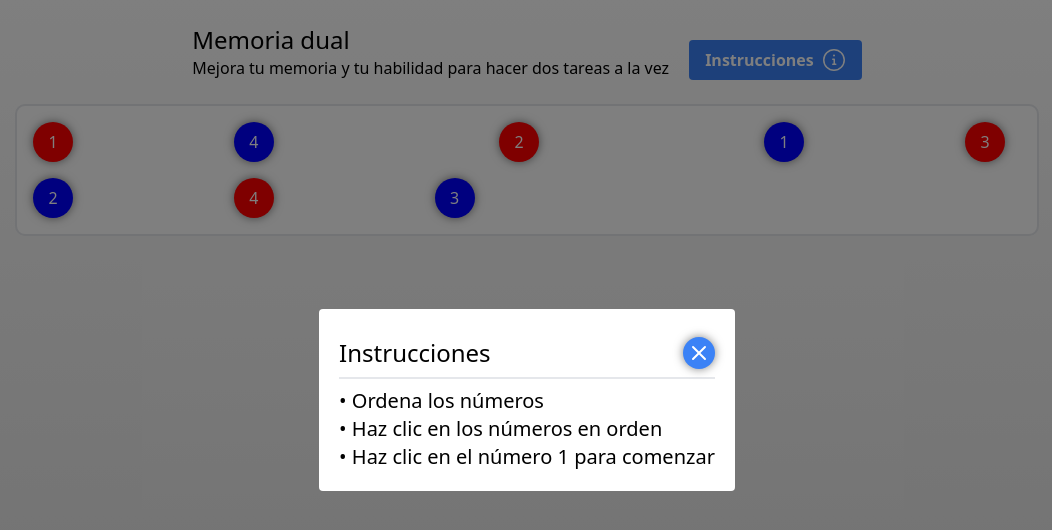
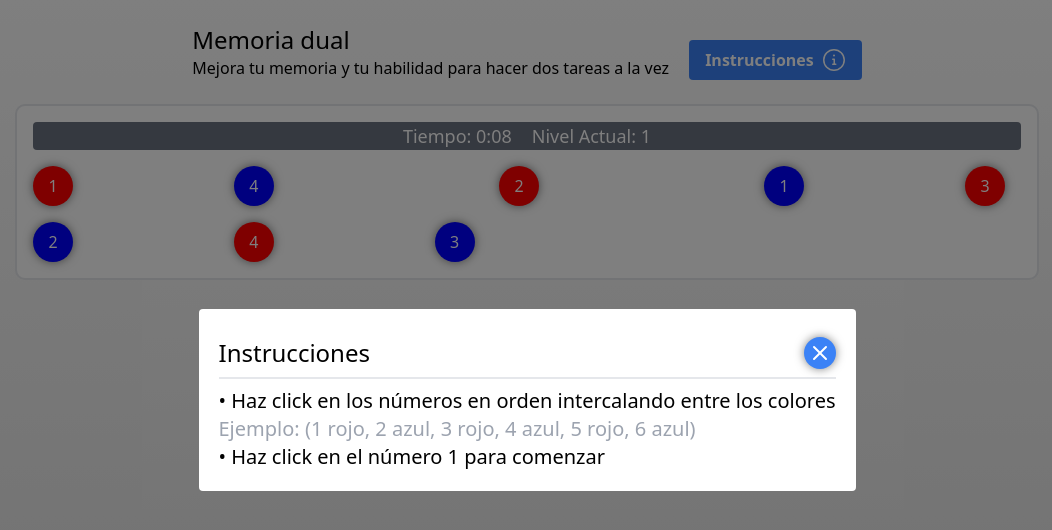
Before and after one commit to santiagoalberto416/tailwind-portfolio, a Next.js app: page /cumanes-game in a window 1280 px wide. Both pictures are taken after a click on the button "Instrucciones". Shown: the top 530 px of the page, without its empty margins (113-1165 px from the left). Built offline with nearby package versions, Linux system fonts and the light colour scheme.

Commit message:
Fixed cummanes game, separated into a few different components

```diff
--- /dev/null
+++ b/src/components/cumanesGame/gameCard.tsx
@@ -0,0 +1,39 @@
+import React from "react";
+
+interface GameCardProps {
+  card: {
+    id: number;
+    color: "red" | "blue";
+    number: number;
+    position: string;
+    padding?: string;
+  };
+  handleCardClick: (card: any) => void;
+  isCounted: boolean;
+}
+
+const GameCard: React.FC<GameCardProps> = ({
+  card,
+  handleCardClick,
+  isCounted,
+}) => {
+  return (
+    <div
+      key={card.id}
+      className={`game-card-container lg:${card.padding} position-${card.position}`}
+    >
+      <div
+        className={`game-card ${card.color} ${
+          isCounted ? "game-card-counted" : ""
+        }`}
+        onClick={() => {
+          handleCardClick(card);
+        }}
+      >
+        {card.number}
+      </div>
+    </div>
+  );
+};
+
+export default GameCard;
--- /dev/null
+++ b/src/components/cumanesGame/instructionsModal.tsx
@@ -0,0 +1,65 @@
+import React from "react";
+import { STRINGS } from "@/constants/cumanes-game";
+
+const IDIOM = "spanish";
+const strings = STRINGS[IDIOM];
+
+interface InstructionsModalProps {
+  showInstructions: boolean;
+  closingInstructions: boolean;
+  handleClickInstructions: (event: any) => void;
+}
+
+const InstructionsModal: React.FC<InstructionsModalProps> = ({
+  showInstructions,
+  closingInstructions,
+  handleClickInstructions,
+}) => {
+  return (
+    showInstructions && (
+      <div
+        className={`flex instruction-modal`} // add the class to animate the modal
+        onClick={handleClickInstructions}
+      >
+        <div
+          onClick={(event) => event.stopPropagation()}
+          className={`flex flex-col bg-white rounded p-5 text-left  ${
+            closingInstructions && "fade-out"
+          } `}
+        >
+          <div className="flex w-full items-center border-b-2 py-2">
+            <div className="text-2xl flex-1 ">{strings.INSTRUCTIONS.TITLE}</div>
+            <div
+              onClick={handleClickInstructions}
+              className="close bg-blue-500 w-8 h-8 text-white text-center flex items-center justify-center rounded-full"
+            >
+              <svg
+                xmlns="http://www.w3.org/2000/svg"
+                viewBox="0 0 24 24"
+                width="24"
+                height="24"
+                fill="white"
+              >
+                <path d="M13.414 12l5.293-5.293a1 1 0 0 0-1.414-1.414L12 10.586 6.707 5.293a1 1 0 0 0-1.414 1.414L10.586 12l-5.293 5.293a1 1 0 1 0 1.414 1.414L12 13.414l5.293 5.293a1 1 0 0 0 1.414-1.414L13.414 12z"></path>
+              </svg>
+            </div>
+          </div>
+          {/* instructions with caret*/}
+          <div className="pt-2">
+            <div className="text-xl text-left">
+              &#x2022; {strings.INSTRUCTIONS.CLICK_INSTRUCTIONS}
+            </div>
+            <div className="text-xl text-left text-gray-400">
+              {strings.INSTRUCTIONS.EXAMPLE}
+            </div>
+            <div className="text-xl text-left">
+              &#x2022; {strings.INSTRUCTIONS.CLICK_NUMBER_ONE}
+            </div>
+          </div>
+        </div>
+      </div>
+    )
+  );
+};
+
+export default InstructionsModal;
--- /dev/null
+++ b/src/components/cumanesGame/successMessage.tsx
@@ -0,0 +1,36 @@
+import React from "react";
+import { STRINGS } from "@/constants/cumanes-game";
+
+const IDIOM = "spanish";
+const strings = STRINGS[IDIOM];
+
+interface SuccessMessageProps {
+  levelScore: { time: string; currentLevel: number };
+  nextLevel: () => void;
+}
+
+const SuccessMessage: React.FC<SuccessMessageProps> = ({
+  levelScore,
+  nextLevel,
+}) => {
+  return (
+    <>
+      <div className="absolute top-0 left-0 w-full h-full bg-gray-900 opacity-50" />
+      <div className="success-message flex flex-col items-center justify-center">
+        <h1 className="text-white">{strings.CONGRATULATIONS}</h1>
+        <p className="text-white">{strings.YOU_HAVE_COMPLETED}</p>
+        <p className="text-white">
+          {strings.TIME}: {levelScore.time}
+        </p>
+        <button
+          onClick={nextLevel}
+          className="bg-blue-500 hover:bg-blue-700 text-white font-bold py-2 mb-2 px-4 rounded flex w-fit h-fit"
+        >
+          {strings.PLAY_AGAIN}
+        </button>
+      </div>
+    </>
+  );
+};
+
+export default SuccessMessage;
--- /dev/null
+++ b/src/constants/cumanes-game.ts
@@ -0,0 +1,20 @@
+export const STRINGS = {
+  spanish: {
+    MEMORY_DUAL: "Memoria dual",
+    IMPROVE_YOUR_MEMORY:
+      "Mejora tu memoria y tu habilidad para hacer dos tareas a la vez",
+    INSTRUCTIONS: {
+      TITLE: "Instrucciones",
+      CLICK_INSTRUCTIONS:
+        "Haz click en los números en orden intercalando entre los colores",
+      EXAMPLE: "Ejemplo: (1 rojo, 2 azul, 3 rojo, 4 azul, 5 rojo, 6 azul)",
+      CLICK_NUMBER_ONE: "Haz click en el número 1 para comenzar",
+    },
+    TRY_AGAIN: "Intentalo de nuevo desde el comienzo",
+    CONGRATULATIONS: "¡Felicidades!",
+    YOU_HAVE_COMPLETED: "Has completado el nivel con exito",
+    TIME: "Tiempo",
+    CURRENT_LEVEL: "Nivel Actual",
+    PLAY_AGAIN: "Jugar de nuevo (2 circulos mas)",
+  },
+};
--- a/src/pages/cumanes-game.tsx
+++ b/src/pages/cumanes-game.tsx
@@ -1,5 +1,11 @@
-import { useEffect, useState } from "react";
-import { is } from "immutable";
+import React, { useEffect, useRef, useState } from "react";
+import { STRINGS } from "@/constants/cumanes-game";
+import useTimer from "@/utils/hooks/useTimer";
+import SuccessMessage from "@/components/cumanesGame/successMessage";
+import InstructionsModal from "@/components/cumanesGame/instructionsModal";
+import GameCard from "@/components/cumanesGame/gameCard";
+
+const IDIOM = "spanish";
 
 type GameCard = {
   id: number;
@@ -9,20 +15,29 @@ type GameCard = {
   padding?: string;
 };
 
-// the game is based in the test "Cumanes" this test is to help kids to do multiple task at the same time
-// the numbers are in random positions in the grid, the kids have to click the numbers in order
-// but interpolating the colors, so they have to click a red number and then a blue number
-// example of the game:
-// right order : 1(red), 2(blue), 3(red), 4(blue), 5(red), 6(blue), 7(red), 8(blue), 9(red), 10(blue)
-// wrong order : 1(red), 2(red) (wrong color)
-// so tu generate the game cards we need to generate with random colors and random numbers in the grid
-// conditions:
-// - the cards are unique by color + number, and numbers can be repeated but not in the same color
-// - the first card is always 1
-// - the colors are random
-// - the numbers are random
-// - the position is random (top, bottom, left, right, middle)
-// - the padding is a composed random ex: "pl-(1-4) pr-(1-4)"
+/**
+ * The game is based on the "Cumanes" test. This test is designed to help kids perform multiple tasks simultaneously.
+ * The numbers are placed in random positions on the grid. The kids have to click the numbers in order, but with alternating colors.
+ * They have to click a red number and then a blue number.
+ *
+ * Example of the game:
+ * - Right order: 1(red), 2(blue), 3(red), 4(blue), 5(red), 6(blue), 7(red), 8(blue), 9(red), 10(blue)
+ * - Wrong order: 1(red), 2(red) (wrong color)
+ *
+ * To generate the game cards, we need to generate random colors and random numbers on the grid.
+ *
+ * Conditions:
+ * - The cards are unique by color + number. Numbers can be repeated but not in the same color.
+ * - The first card is always 1.
+ * - The colors are random.
+ * - The numbers are random.
+ * - The position is random (top, bottom, left, right, middle).
+ * - The padding is a composed random ex: "pl-(1-4) pr-(1-4)".
+ *
+ * Additional rules:
+ * - The game ends when all cards have been clicked in the correct order.
+ * - If a card is clicked out of order, the game resets.
+ */
 const generateGameCards = (count: number): GameCard[] => {
   const cards: GameCard[] = [];
   const usedNumbersRed: number[] = [];
@@ -84,6 +99,8 @@ const generateGameCards = (count: number): GameCard[] => {
   return cards;
 };
 
+const INITIAL_CARDS = 4;
+
 const CumanesGame = () => {
   const [cards, setCards] = useState<GameCard[]>([]);
   // all this will be the cards already touched in the right order
@@ -93,7 +110,14 @@ const CumanesGame = () => {
   const [biggestNumber, setBiggestNumber] = useState(0);
   const [showInstructions, setShowInstructions] = useState(false);
   const [closingInstructions, setClosingInstructions] = useState(false);
-  const [totalCards, setTotalCards] = useState(4);
+  const [totalCards, setTotalCards] = useState(INITIAL_CARDS);
+  const [level, setLevel] = useState(1);
+  const [time, resetTimer] = useTimer();
+  const [levelScore, setLevelScore] = useState({
+    time: "0:00",
+    currentLevel: 1,
+  });
+  const strings = STRINGS[IDIOM];
 
   const onError = () => {
     setTouchedCards([]);
@@ -127,11 +151,22 @@ const CumanesGame = () => {
 
   const nextLevel = () => {
     const newTotalCards = totalCards + 2;
+    setLevel((curr) => curr + 1);
+    resetTimer();
     setCards(generateGameCards(newTotalCards));
     setTotalCards(newTotalCards);
     setTouchedCards([]);
     setShowError(false);
     setShowCorrect(false);
+  };
+
+  const setScore = (touchedCards: GameCard[]) => {
+    if (touchedCards.length === totalCards) {
+      setLevelScore({
+        time: time || "0:00",
+        currentLevel: level,
+      });
+    }
   };
 
   // this is the handler for the click event in the cards
@@ -150,7 +185,9 @@ const CumanesGame = () => {
       const lastColor = lastCard?.color;
       if (card.number === lastNumber + 1 && card.color !== lastColor) {
         // if the card is the next in the order, we add it to the touched cards
-        setTouchedCards([...touchedCards, card]);
+        const newTouchedCards = [...touchedCards, card];
+        setTouchedCards(newTouchedCards);
+        setScore(newTouchedCards);
         onCorrect();
       } else {
         // if the card is not the next in the order, we reset the touched cards
@@ -176,14 +213,14 @@ const CumanesGame = () => {
     <div className="dual-control-enhancer flex items-center flex-col pt-6 px-4 ">
       <div className="flex items-center gap-5">
         <div className="flex flex-1 flex-col justify-start text-left">
-          <h1 className="text-2xl">Memoria dual</h1>
-          <p>Mejora tu memoria y tu habilidad para hacer dos tareas a la vez</p>
+          <h1 className="text-2xl">{strings.MEMORY_DUAL}</h1>
+          <p>{strings.IMPROVE_YOUR_MEMORY}</p>
         </div>
         <button
           className="bg-blue-500 hover:bg-blue-700 text-white font-bold py-2 mb-2 px-4 rounded flex w-fit h-fit"
           onClick={handleClickInstructions}
         >
-          <span className="mr-2">Instrucciones</span>
+          <span className="mr-2">{strings.INSTRUCTIONS.TITLE}</span>
           <svg
             xmlns="http://www.w3.org/2000/svg"
             viewBox="0 0 24 24"
@@ -197,52 +234,15 @@ const CumanesGame = () => {
         </button>
       </div>
       {showInstructions && (
-        <div
-          className={`flex instruction-modal`} // add the class to animate the modal
-          onClick={handleClickInstructions}
-        >
-          <div
-            onClick={(event) => event.stopPropagation()}
-            className={`flex flex-col bg-white rounded p-5 text-left  ${
-              closingInstructions && "fade-out"
-            } `}
-          >
-            <div className="flex w-full items-center border-b-2 py-2">
-              <div className="text-2xl flex-1 ">Instrucciones</div>
-              <div
-                onClick={handleClickInstructions}
-                className="close bg-blue-500 w-8 h-8 text-white text-center flex items-center justify-center rounded-full"
-              >
-                <svg
-                  xmlns="http://www.w3.org/2000/svg"
-                  viewBox="0 0 24 24"
-                  width="24"
-                  height="24"
-                  fill="white"
-                >
-                  <path d="M13.414 12l5.293-5.293a1 1 0 0 0-1.414-1.414L12 10.586 6.707 5.293a1 1 0 0 0-1.414 1.414L10.586 12l-5.293 5.293a1 1 0 1 0 1.414 1.414L12 13.414l5.293 5.293a1 1 0 0 0 1.414-1.414L13.414 12z"></path>
-                </svg>
-              </div>
-            </div>
-            {/* instructions with caret*/}
-            <div className="pt-2">
-              <div className="text-xl text-left">
-                &#x2022; Ordena los números
-              </div>
-              <div className="text-xl text-left">
-                &#x2022; Haz clic en los números en orden
-              </div>
-              <div className="text-xl text-left">
-                &#x2022; Haz clic en el número 1 para comenzar
-              </div>
-            </div>
-          </div>
-        </div>
+        <InstructionsModal
+          showInstructions={showInstructions}
+          closingInstructions={closingInstructions}
+          handleClickInstructions={handleClickInstructions}
+        />
       )}
-
       {showError && (
         <div className="error-message text-white p-2 rounded">
-          Intentalo de nuevo desde el comienzo
+          {strings.TRY_AGAIN}
         </div>
       )}
 
@@ -252,38 +252,24 @@ const CumanesGame = () => {
         } p-4 border-2`}
       >
         {touchedCards.length === totalCards && (
-          <>
-            <div className="absolute top-0 left-0 w-full h-full bg-gray-900 opacity-50" />
-            <div className="success-message flex flex-col items-center justify-center">
-              <h1 className="text-white">¡Felicidades!</h1>
-              <p className="text-white">Has completado el juego con éxito</p>
-              <button
-                onClick={nextLevel}
-                className="bg-blue-500 hover:bg-blue-700 text-white font-bold py-2 mb-2 px-4 rounded flex w-fit h-fit"
-              >
-                Jugar de nuevo (2 circulos mas)
-              </button>
-            </div>
-          </>
+          <SuccessMessage levelScore={levelScore} nextLevel={nextLevel} />
         )}
+        <div className="w-full flex justify-center gap-5 bg-gray-500 rounded col-span-5">
+          <div className="text-lg text-white">
+            {strings.TIME}: {time as string}
+          </div>
+          <div className="text-lg text-white">
+            {strings.CURRENT_LEVEL}: {level}
+          </div>
+        </div>
 
         {cards.map((card) => (
-          <div
+          <GameCard
             key={card.id}
-            className={`game-card-container lg:${card.padding} position-${card.position}`}
-          >
-            {/* if card is touched set a touched classname*/}
-            <div
-              className={`game-card ${card.color} ${
-                touchedCards.includes(card) ? "game-card-counted" : ""
-              }`}
-              onClick={() => {
-                handleCardClick(card);
-              }}
-            >
-              {card.number}
-            </div>
-          </div>
+            card={card}
+            handleCardClick={handleCardClick}
+            isCounted={touchedCards.includes(card)}
+          />
         ))}
       </div>
     </div>
--- a/src/styles/pages/dual-control-enhancer.scss
+++ b/src/styles/pages/dual-control-enhancer.scss
@@ -170,7 +170,7 @@
 .success-message {
   @include snackbar();
   // a light green color for success message
-    background-color: rgba(144, 238, 144, );
+    background-color: rgba(130, 216, 130);
 }
 
 .game-card {
--- /dev/null
+++ b/src/utils/hooks/useTimer.tsx
@@ -0,0 +1,46 @@
+import { useEffect, useRef, useState } from "react";
+
+const useTimer = (): [string, () => void] => {
+  const [time, setTime] = useState<string>("0:00");
+  const intervalRef = useRef<NodeJS.Timeout | null>(null);
+
+  useEffect(() => {
+    let seconds = 0;
+    let minutes = 0;
+    intervalRef.current = setInterval(() => {
+      seconds++;
+      if (seconds === 60) {
+        seconds = 0;
+        minutes++;
+      }
+      const time = `${minutes}:${seconds.toString().padStart(2, "0")}`;
+      setTime(time);
+    }, 1000);
+    return () => {
+      if (intervalRef.current) {
+        clearInterval(intervalRef.current);
+      }
+    };
+  }, []);
+
+  const resetTimer = () => {
+    if (intervalRef.current) {
+      clearInterval(intervalRef.current);
+    }
+    let seconds = 0;
+    let minutes = 0;
+    intervalRef.current = setInterval(() => {
+      seconds++;
+      if (seconds === 60) {
+        seconds = 0;
+        minutes++;
+      }
+      const time = `${minutes}:${seconds.toString().padStart(2, "0")}`;
+      setTime(time);
+    }, 1000);
+  };
+
+  return [time, resetTimer];
+};
+
+export default useTimer;
```
